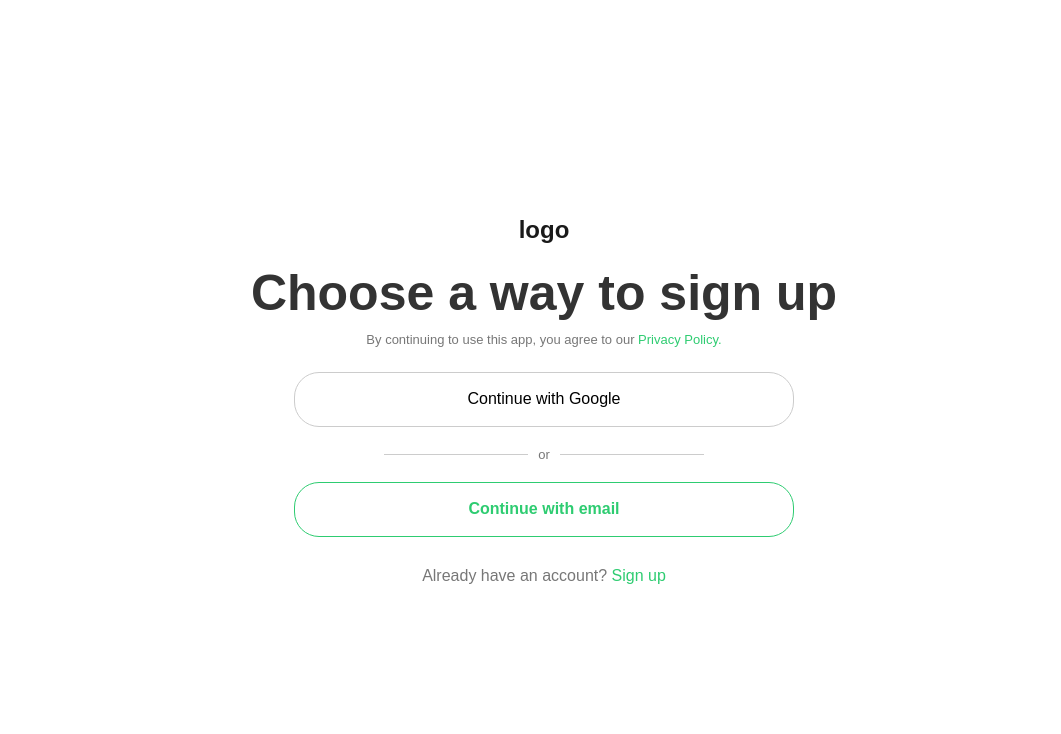
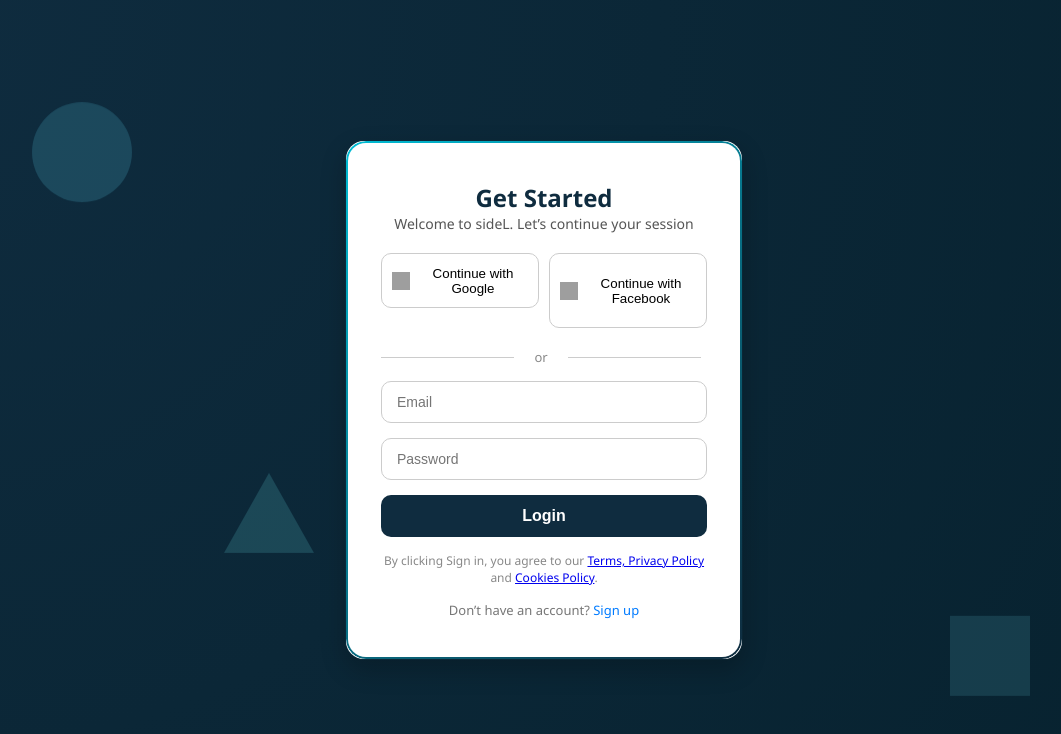
Before and after one commit to Penguinqt/sidel, a React (Create React App) app in the folder sidel-frontend/: page /login in a window 1280 px wide. Shown: the top 734 px of the page, without its empty margins (96-1157 px from the left). Built offline with nearby package versions, Linux system fonts and the light colour scheme; grey boxes are pictures that could not be loaded.

Commit message:
Added LoginPage components and style also fix btn signup

```diff
--- a/sidel-frontend/src/App.js
+++ b/sidel-frontend/src/App.js
@@ -1,6 +1,7 @@
 import {BrowserRouter as Router, Routes, Route } from "react-router-dom";
 import SignupPage from './Components/SignupPage';
 import LandingPage  from './Components/LandingPage';
+import LoginPage from './Components/LoginPage';
 
 
 function App() {
@@ -8,7 +9,8 @@ function App() {
     <Router>
       <Routes>
         <Route path="/" element={<LandingPage />}/>
-        <Route path="/login" element={<SignupPage />}/>
+        <Route path="/signup" element={<SignupPage />}/>
+        <Route path="/login" element={<LoginPage />}/>
       </Routes>
     </Router>
   );
--- a/sidel-frontend/src/Components/LandingPage.jsx
+++ b/sidel-frontend/src/Components/LandingPage.jsx
@@ -1,7 +1,10 @@
 import React from 'react';
 import "../Style/LandingPage.css"
+import { useNavigate } from 'react-router-dom';
 
 export default function LandingPage() {
+  const navigate = useNavigate();
+
   return (
     <div className="landing-page">
       <header className="header">
@@ -15,8 +18,16 @@ export default function LandingPage() {
             <li><a href="#contact">Contact</a></li>
           </ul>
           <div className="auth-buttons">
-            <button className="btn btn-login">Login</button>
-            <button className="btn btn-signup">Sign up</button>
+            <button
+              className="btn btn-login"
+              onClick={() => navigate("/login")}>
+              Login
+            </button>
+            <button
+              className="btn btn-signup"
+              onClick={() => navigate("/signup")} >
+              Sign up
+            </button>
           </div>
         </nav>
       </header>
--- /dev/null
+++ b/sidel-frontend/src/Components/LoginPage.jsx
@@ -0,0 +1,61 @@
+import React, { useEffect, useState } from "react";
+import "../Style/LoginPage.css";
+import { Link } from "react-router-dom";
+
+const LoginPage = () => {
+  const [isLoaded, setIsLoaded] = useState(false);
+
+  useEffect(() => {
+    setIsLoaded(true);
+  }, []);
+
+  return (
+    <div className={`login-container ${isLoaded ? "loaded" : ""}`}>
+      <div className="login-card">
+        <h1 className="login-title">Get Started</h1>
+        <p className="login-subtitle">Welcome to sideL. Let’s continue your session</p>
+
+        <div className="social-buttons">
+          <button className="google-btn">
+            <img src="/google-icon.png" alt="Google" className="icon" />
+            Continue with Google
+          </button>
+          <button className="facebook-btn">
+            <img src="/facebook-icon.png" alt="Facebook" className="icon" />
+            Continue with Facebook
+          </button>
+        </div>
+
+        <div className="divider">
+          <span className="line"></span>
+          <span className="or-text">or</span>
+          <span className="line"></span>
+        </div>
+
+        <form className="login-form">
+          <input type="email" placeholder="Email" required />
+          <input type="password" placeholder="Password" required />
+          <button type="submit" className="login-btn">Login</button>
+        </form>
+
+        <p className="terms-text">
+          By clicking Sign in, you agree to our{" "}
+          <a href="#">Terms, Privacy Policy</a> and <a href="#">Cookies Policy</a>.
+        </p>
+
+        <p className="footer-text">
+          Don’t have an account? <Link to="/signup">Sign up</Link>
+        </p>
+      </div>
+
+      {/* Floating visuals */}
+      <div className="floating-shapes">
+        <div className="shape circle"></div>
+        <div className="shape square"></div>
+        <div className="shape triangle"></div>
+      </div>
+    </div>
+  );
+};
+
+export default LoginPage;
--- a/sidel-frontend/src/Components/SignupPage.jsx
+++ b/sidel-frontend/src/Components/SignupPage.jsx
@@ -1,4 +1,5 @@
 import React, { useState, useEffect } from "react";
+import { Link } from "react-router-dom";
 import "../Style/SignupPage.css";
 
 const SignupPage = () => {
@@ -17,9 +18,9 @@ const SignupPage = () => {
 
       <p className="policy-text">
         By continuing to use this app, you agree to our{" "}
-        <a href="#" className="policy-link">
+        <Link to="/privacy-policy" className="policy-link">
           Privacy Policy.
-        </a>
+        </Link>
       </p>
 
       <button className="google-btn">
@@ -38,9 +39,9 @@ const SignupPage = () => {
 
       <p className="footer-text">
         Already have an account?{" "}
-        <a href="#" className="signup-link">
-          Sign up
-        </a>
+        <Link to="/login" className="signup-link">
+          Log in
+        </Link>
       </p>
     </div>
   );
--- /dev/null
+++ b/sidel-frontend/src/Style/LoginPage.css
@@ -0,0 +1,214 @@
+/* Full background */
+.login-container {
+  display: flex;
+  justify-content: center;
+  align-items: center;
+  height: 100vh;
+  background: radial-gradient(circle at top left, #0f2c3f, #07222f);
+  font-family: 'Segoe UI', sans-serif;
+  position: relative;
+  overflow: hidden;
+  opacity: 0;
+  transition: opacity 0.8s ease-in;
+}
+
+.login-container.loaded {
+  opacity: 1;
+}
+
+/* Floating shapes */
+.floating-shapes .shape {
+  position: absolute;
+  opacity: 0.2;
+  animation: float 8s infinite ease-in-out;
+}
+
+.shape.circle {
+  width: 100px;
+  height: 100px;
+  border-radius: 50%;
+  background: #58c4dc;
+  top: 15%;
+  left: 10%;
+  animation-delay: 0s;
+}
+
+.shape.square {
+  width: 80px;
+  height: 80px;
+  background: #4fa3b5;
+  bottom: 10%;
+  right: 12%;
+  animation-delay: 2s;
+}
+
+.shape.triangle {
+  width: 0;
+  height: 0;
+  border-left: 45px solid transparent;
+  border-right: 45px solid transparent;
+  border-bottom: 80px solid #5fc5d1;
+  top: 60%;
+  left: 25%;
+  animation-delay: 4s;
+}
+
+@keyframes float {
+  0%, 100% {
+    transform: translateY(0);
+  }
+  50% {
+    transform: translateY(-25px);
+  }
+}
+
+/* Login card */
+.login-card {
+  background-color: #ffffff;
+  padding: 40px 35px;
+  border-radius: 20px;
+  width: 400px;
+  box-shadow: 0 10px 25px rgba(0, 0, 0, 0.2);
+  text-align: center;
+  position: relative;
+  border: 2px solid transparent;
+  background-clip: padding-box;
+  z-index: 2;
+}
+
+.login-card::before {
+  content: "";
+  position: absolute;
+  inset: 0;
+  border-radius: 20px;
+  padding: 2px;
+  background: linear-gradient(135deg, #00bcd4, #0f2c3f);
+  -webkit-mask: linear-gradient(#fff 0 0) content-box, linear-gradient(#fff 0 0);
+  -webkit-mask-composite: xor;
+          mask-composite: exclude;
+  z-index: -1;
+}
+
+.login-title {
+  font-size: 24px;
+  font-weight: 600;
+  color: #0f2c3f;
+}
+
+.login-subtitle {
+  font-size: 14px;
+  color: #555;
+  margin-bottom: 20px;
+}
+
+/* Social buttons */
+.social-buttons {
+  display: flex;
+  gap: 10px;
+  margin-bottom: 20px;
+}
+
+.social-buttons button {
+  flex: 1;
+  display: flex;
+  align-items: center;
+  justify-content: center;
+  gap: 8px;
+  border-radius: 10px;
+  border: 1px solid #ccc;
+  padding: 10px;
+  cursor: pointer;
+  background: #fff;
+  font-weight: 500;
+  transition: all 0.3s ease;
+}
+
+.social-buttons button:hover {
+  transform: translateY(-3px);
+  box-shadow: 0 4px 10px rgba(0,0,0,0.1);
+}
+
+.google-btn img,
+.facebook-btn img {
+  width: 18px;
+  height: 18px;
+}
+
+/* Divider */
+.divider {
+  display: flex;
+  align-items: center;
+  gap: 10px;
+  margin-bottom: 15px;
+}
+
+.line {
+  flex: 1;
+  height: 1px;
+  background-color: #ccc;
+}
+
+.or-text {
+  color: #888;
+  font-size: 13px;
+}
+
+/* Inputs */
+.login-form {
+  display: flex;
+  flex-direction: column;
+  gap: 15px;
+}
+
+.login-form input {
+  padding: 12px 15px;
+  border-radius: 10px;
+  border: 1px solid #ccc;
+  outline: none;
+  font-size: 14px;
+  transition: border-color 0.3s ease;
+}
+
+.login-form input:focus {
+  border-color: #00bcd4;
+}
+
+/* Login button */
+.login-btn {
+  background-color: #0f2c3f;
+  color: #fff;
+  padding: 12px;
+  border-radius: 10px;
+  border: none;
+  font-size: 16px;
+  font-weight: 600;
+  cursor: pointer;
+  transition: background 0.3s ease;
+}
+
+.login-btn:hover {
+  background-color: #1b4759;
+}
+
+/* Terms */
+.terms-text {
+  font-size: 12px;
+  color: #888;
+  margin-top: 15px;
+}
+
+/* Footer link */
+.footer-text {
+  margin-top: 15px;
+  font-size: 13px;
+}
+
+.footer-text a {
+  color: #007bff;
+  text-decoration: none;
+  font-weight: 500;
+}
+
+.footer-text a:hover {
+  text-decoration: underline;
+}
```
